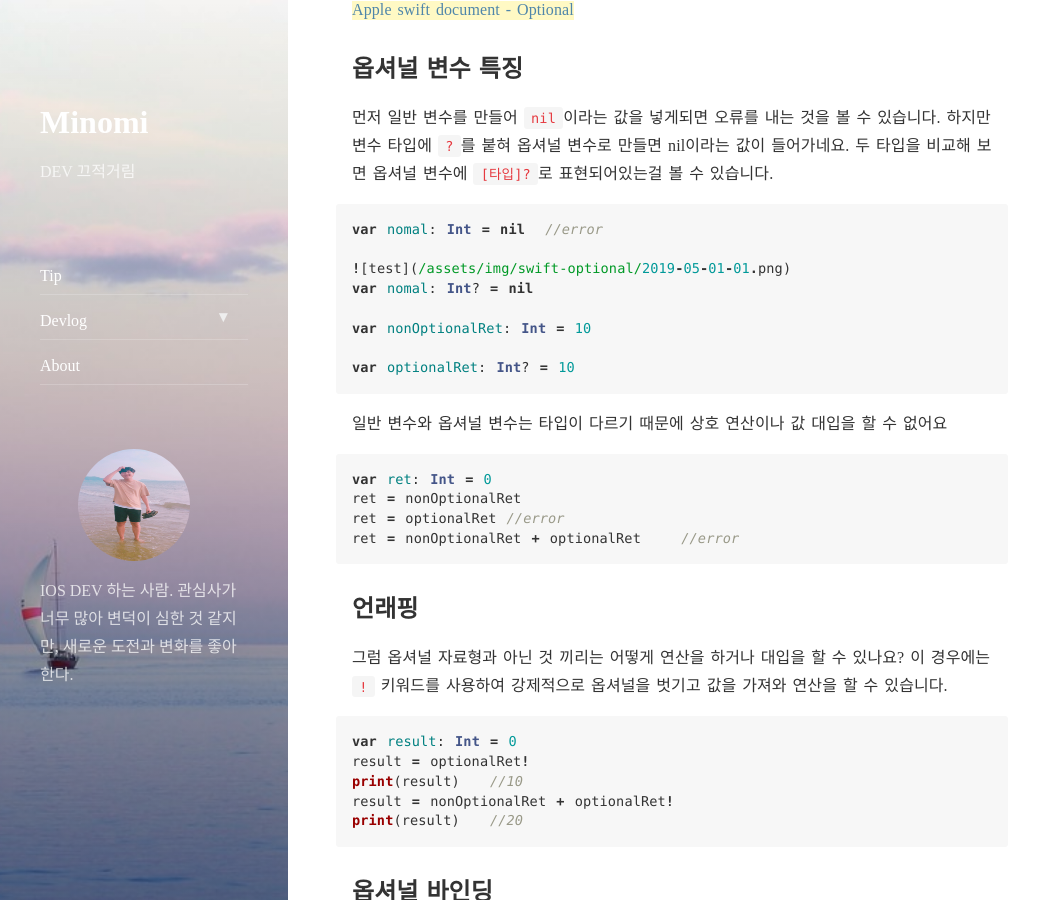
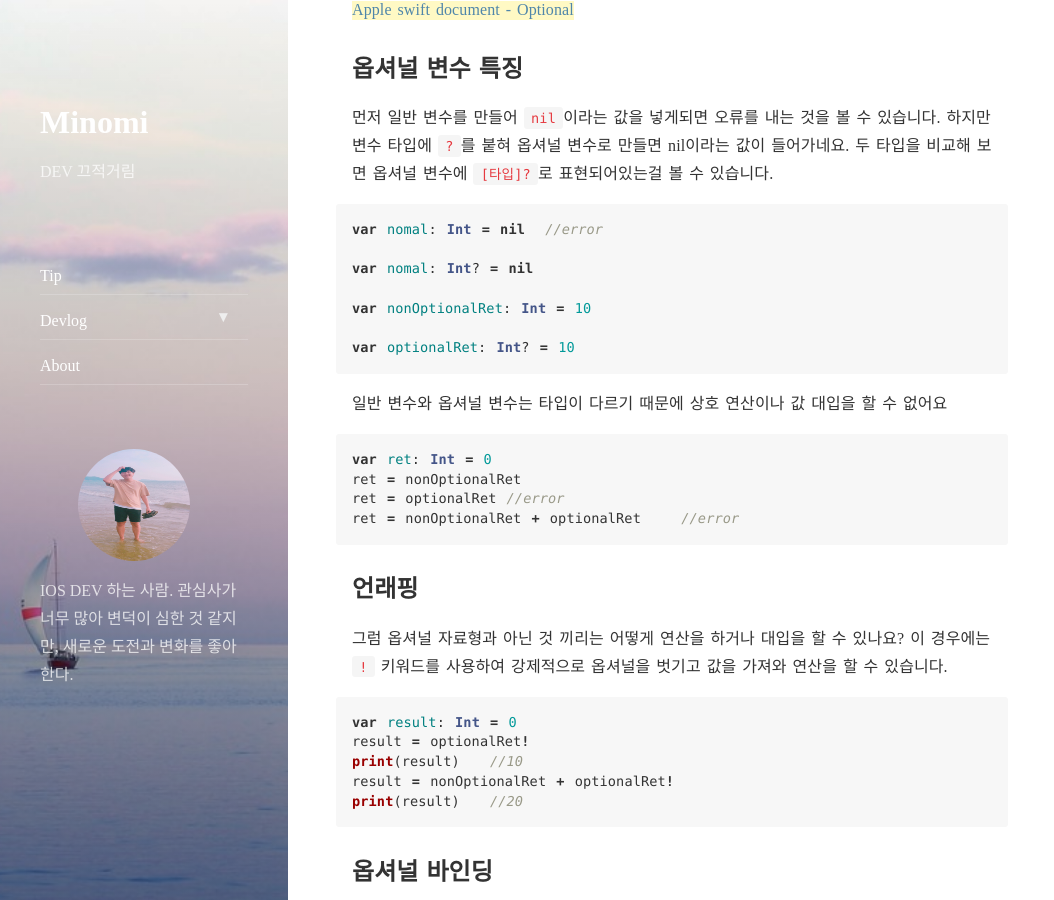
Before and after one commit to MinominoDomino/MinominoDomino.github.io, a Jekyll site: the page built from _posts/2019-05-01-swift-optional.md, in a window 1280 px wide and 900 px high, scrolled down 621 px. Shown: the whole window, without its empty margins (0-1054 px from the left). Built offline with Jekyll 4.4.1, drawn with Linux system fonts in a browser that asks for light colours; nearby versions of some CDN libraries; comment, search, counter and statistics services are not loaded.

Commit message:
docs optional

````diff
--- a/_posts/2019-05-01-swift-optional.md
+++ b/_posts/2019-05-01-swift-optional.md
@@ -26,7 +26,6 @@ tags: swift
 ```swift
 var nomal: Int = nil  //error
 
-![test](/assets/img/swift-optional/2019-05-01-01.png)
 var nomal: Int? = nil
 
 var nonOptionalRet: Int = 10
````
